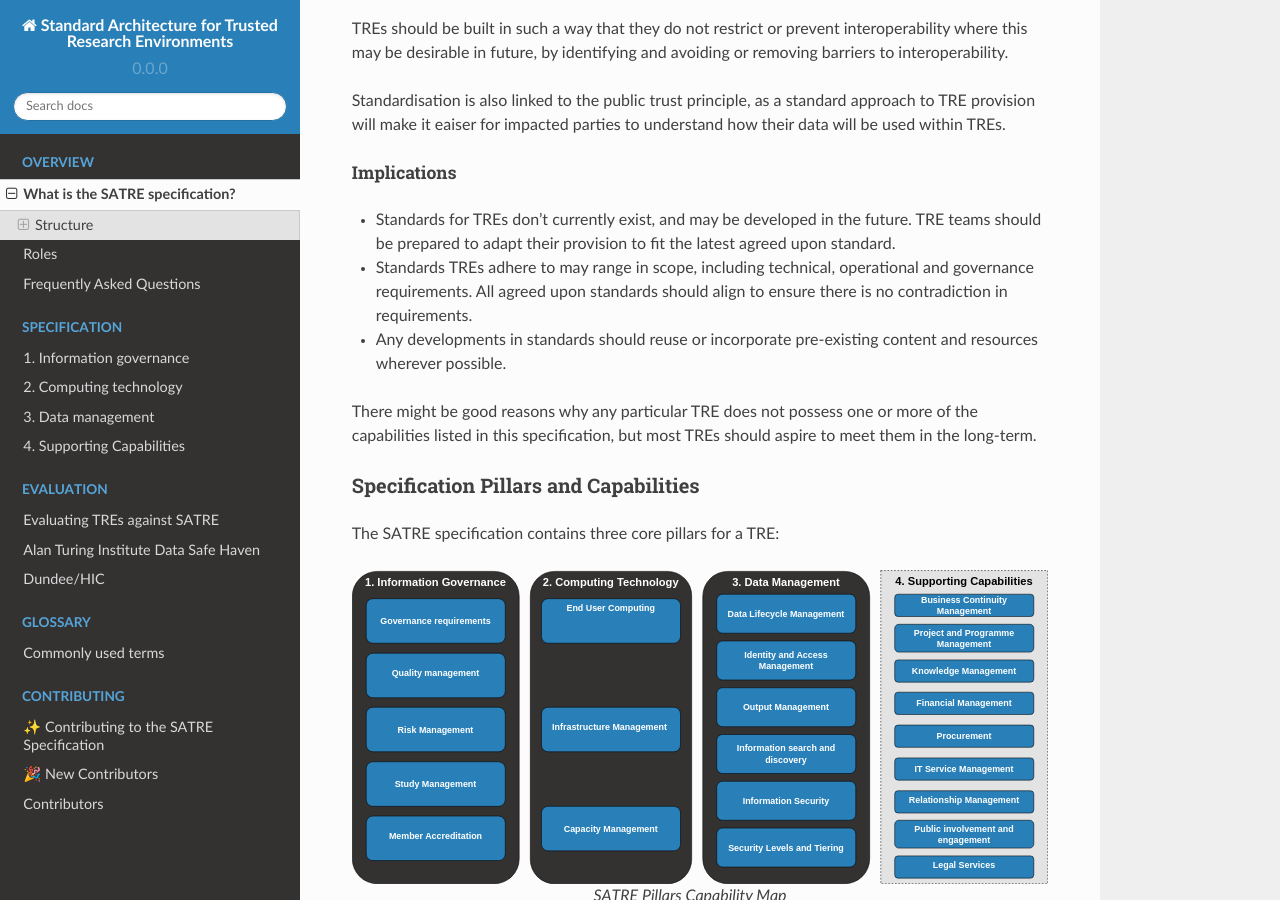
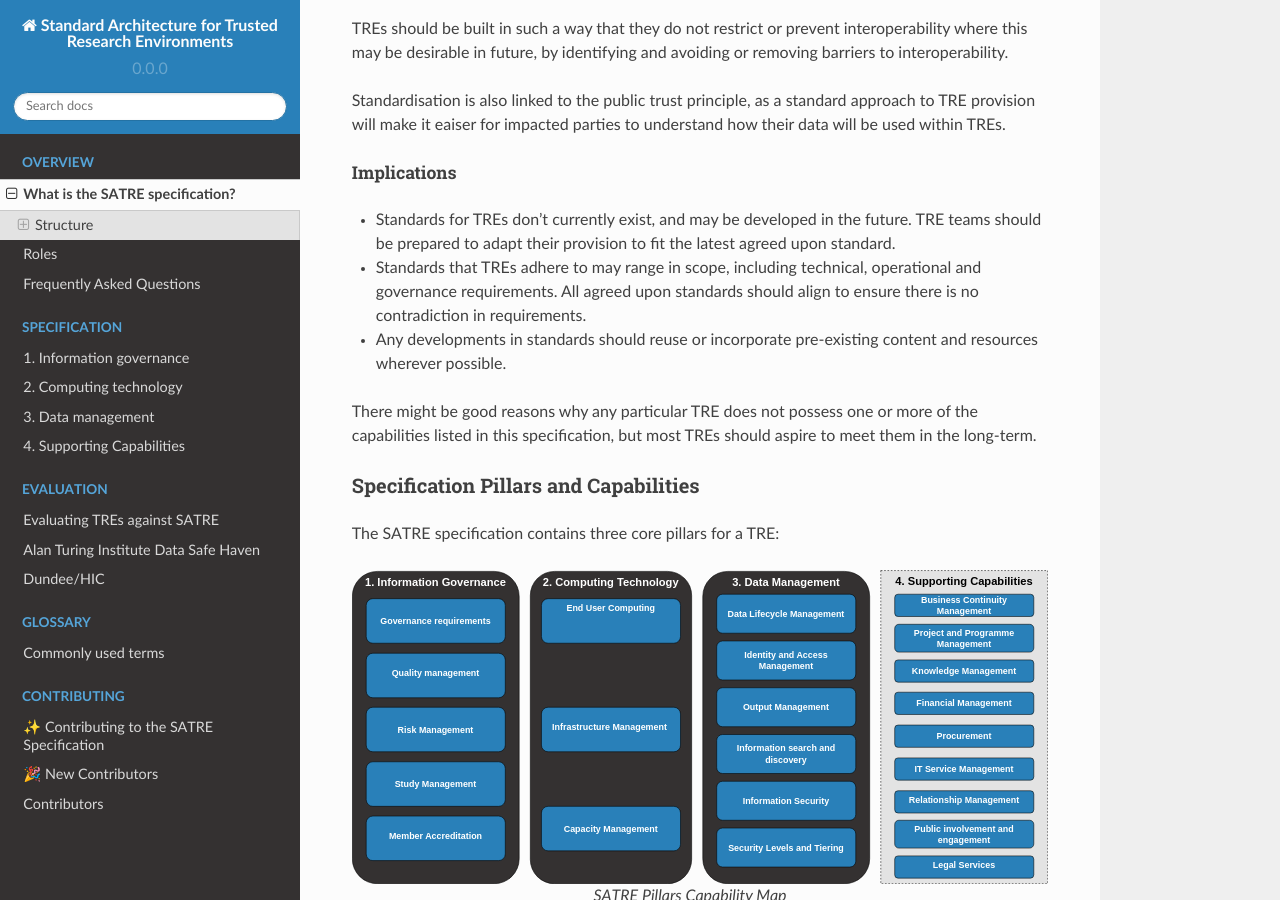
Before and after one commit to sa-tre/satre-specification, a Sphinx documentation site: the page built from docs/source/specification.md, in a window 1280 px wide and 900 px high, scrolled down 4827 px. Built offline with Sphinx 7.4.7 and the Read the Docs theme 2.0.0, drawn with Linux system fonts in a browser that asks for light colours.

Commit message:
Update docs/source/specification.md
Co-authored-by: Simon Li <orpheus+devel@gmail.com>

```diff
--- a/docs/source/specification.md
+++ b/docs/source/specification.md
@@ -156,7 +156,7 @@ Standardisation is also linked to the public trust principle, as a standard appr
 ##### Implications
 
 - Standards for TREs don't currently exist, and may be developed in the future. TRE teams should be prepared to adapt their provision to fit the latest agreed upon standard.
-- Standards TREs adhere to may range in scope, including technical, operational and governance requirements. All agreed upon standards should align to ensure there is no contradiction in requirements.
+- Standards that TREs adhere to may range in scope, including technical, operational and governance requirements. All agreed upon standards should align to ensure there is no contradiction in requirements.
 - Any developments in standards should reuse or incorporate pre-existing content and resources wherever possible.
 
 There might be good reasons why any particular TRE does not possess one or more of the capabilities listed in this specification, but most TREs should aspire to meet them in the long-term.
```
